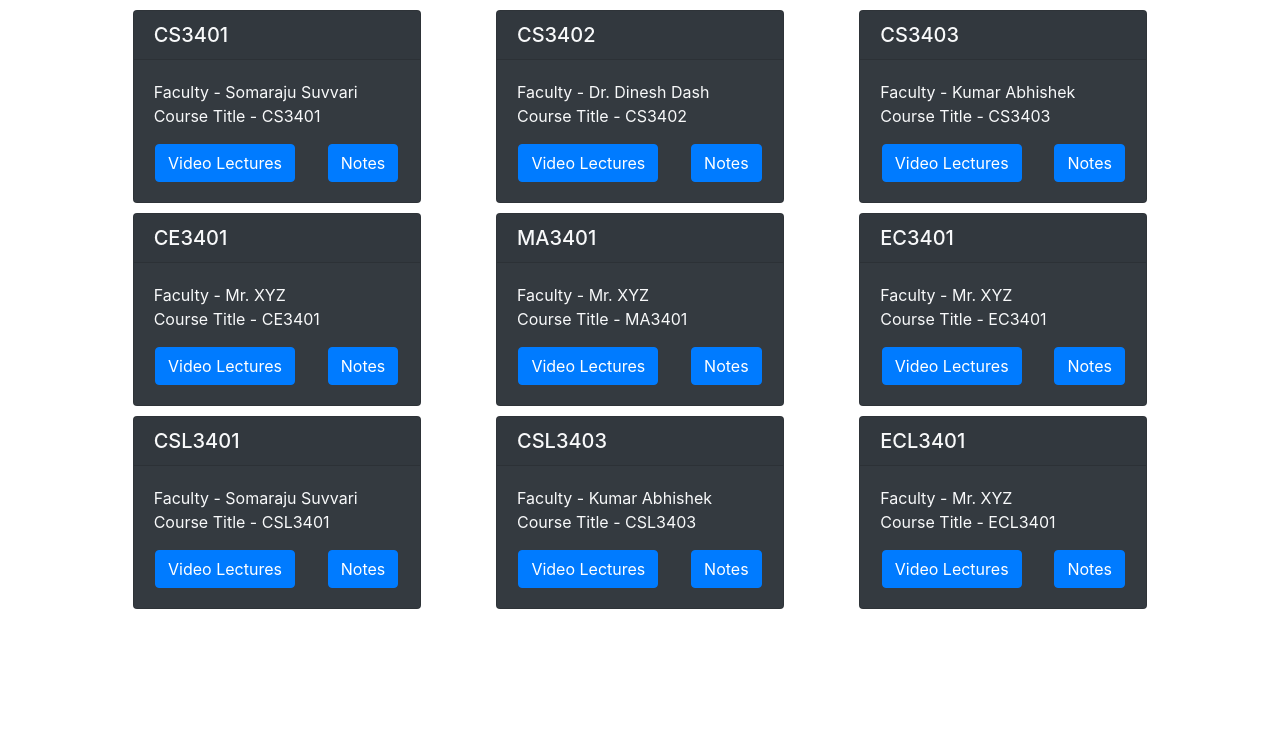
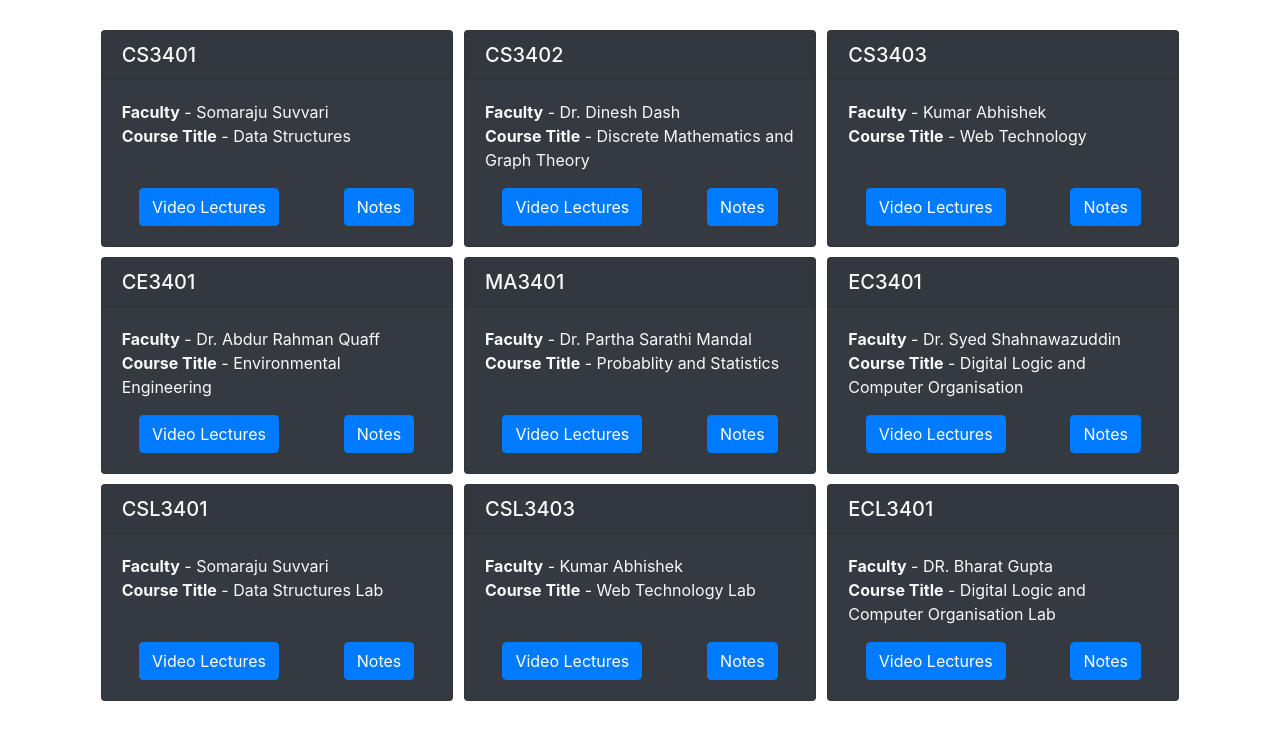
Before and after one commit to ShobhitKaothalkar/NITP-Kaksha, a Flask app: page / in a window 1280 px wide. Shown: the part 56-807 px from the top of the page. Before the commit the page ends 665 px from the top, so only its background shows below. Run offline with Flask 2, Linux system fonts and the light colour scheme; some libraries are stand-ins or nearby versions.

Commit message:
corrected faculty name and anchored buttons at the bottom of the cards, increased card width

```diff
--- a/static/style.css
+++ b/static/style.css
@@ -1,5 +1,6 @@
 .my-container{
-    border: 1 px solid green;
+    margin-top: 30px;
+    margin-bottom: 50px;
 }
 
 .my-row{
--- a/templates/index.html
+++ b/templates/index.html
@@ -1,35 +1,35 @@
 {% extends "layout.html" %}
 {% block content %}
 
-<div class="container">
+<div class="container my-container">
     <div class="row justify-content-around my-row">
-        <div class="card bg-dark text-light mb-2 mb-md-0" style="width: 18rem;">
+        <div class="card bg-dark text-light mb-2 mb-md-0" style="width: 22rem;">
             <h5 class="card-header">CS3401</h5>
-            <div class="card-body">
-                <p class="card-text">Faculty - Somaraju Suvvari<br>Course Title - CS3401</p>
-                <div class="row justify-content-around">
+            <div class="card-body d-flex flex-column">
+                <p class="card-text"><strong>Faculty</strong> - Somaraju Suvvari<br><strong>Course Title</strong> - Data Structures</p>
+                <div class="row justify-content-around mt-auto">
                     <a class="btn btn-primary" href="{{ url_for('video_lectures', course='CS3401') }}">Video
                         Lectures</a>
                     <a class="btn btn-primary" href="{{ url_for('notes', course='CS3401') }}">Notes</a>
                 </div>
             </div>
         </div>
-        <div class="card bg-dark text-light mb-2 mb-md-0" style="width: 18rem;">
+        <div class="card bg-dark text-light mb-2 mb-md-0" style="width: 22rem;">
             <h5 class="card-header">CS3402</h5>
             <div class="card-body">
-                <p class="card-text">Faculty - Dr. Dinesh Dash<br>Course Title - CS3402</p>
-                <div class="row justify-content-around">
+                <p class="card-text"><strong>Faculty</strong> - Dr. Dinesh Dash<br><strong>Course Title</strong> - Discrete Mathematics and Graph Theory</p>
+                <div class="row justify-content-around mt-auto">
                     <a class="btn btn-primary" href="{{ url_for('video_lectures', course='CS3402') }}">Video
                         Lectures</a>
                         <a class="btn btn-primary" href="{{ url_for('notes', course='CS3402') }}">Notes</a>
                     </div>
             </div>
         </div>
-        <div class="card bg-dark text-light" style="width: 18rem;">
+        <div class="card bg-dark text-light" style="width: 22rem;">
             <h5 class="card-header">CS3403</h5>
-            <div class="card-body">
-                <p class="card-text">Faculty - Kumar Abhishek<br>Course Title - CS3403</p>
-                <div class="row justify-content-around">
+            <div class="card-body d-flex flex-column">
+                <p class="card-text"><strong>Faculty</strong> - Kumar Abhishek<br><strong>Course Title</strong> - Web Technology</p>
+                <div class="row justify-content-around mt-auto">
                     <a class="btn btn-primary" href="{{ url_for('video_lectures', course='CS3403') }}">Video
                         Lectures</a>
                         <a class="btn btn-primary" href="{{ url_for('notes', course='CS3403') }}">Notes</a>
@@ -38,33 +38,33 @@
         </div>
     </div>
     <div class="row justify-content-around my-row">
-        <div class="card bg-dark text-light mb-2 mb-md-0" style="width: 18rem;">
+        <div class="card bg-dark text-light mb-2 mb-md-0" style="width: 22rem;">
             <h5 class="card-header">CE3401</h5>
-            <div class="card-body">
-                <p class="card-text">Faculty - Mr. XYZ<br>Course Title - CE3401</p>
-                <div class="row justify-content-around">
+            <div class="card-body d-flex flex-column">
+                <p class="card-text"><strong>Faculty</strong> - Dr. Abdur Rahman Quaff<br><strong>Course Title</strong> - Environmental Engineering</p>
+                <div class="row justify-content-around mt-auto">
                     <a class="btn btn-primary" href="{{ url_for('video_lectures', course='CE3401') }}">Video
                         Lectures</a>
                         <a class="btn btn-primary" href="{{ url_for('notes', course='CE3401') }}">Notes</a>
                     </div>
             </div>
         </div>
-        <div class="card bg-dark text-light mb-2 mb-md-0" style="width: 18rem;">
+        <div class="card bg-dark text-light mb-2 mb-md-0" style="width: 22rem;">
             <h5 class="card-header">MA3401</h5>
-            <div class="card-body">
-                <p class="card-text">Faculty - Mr. XYZ<br>Course Title - MA3401</p>
-                <div class="row justify-content-around">
+            <div class="card-body d-flex flex-column">
+                <p class="card-text"><strong>Faculty</strong> - Dr. Partha Sarathi Mandal<br><strong>Course Title</strong> - Probablity and Statistics</p>
+                <div class="row justify-content-around mt-auto">
                     <a class="btn btn-primary" href="{{ url_for('video_lectures', course='MA3401') }}">Video
                         Lectures</a>
                         <a class="btn btn-primary" href="{{ url_for('notes', course='MA3401') }}">Notes</a>
                     </div>
             </div>
         </div>
-        <div class="card bg-dark text-light" style="width: 18rem;">
+        <div class="card bg-dark text-light" style="width: 22rem;">
             <h5 class="card-header">EC3401</h5>
-            <div class="card-body">
-                <p class="card-text">Faculty - Mr. XYZ<br>Course Title - EC3401</p>
-                <div class="row justify-content-around">
+            <div class="card-body d-flex flex-column">
+                <p class="card-text"><strong>Faculty</strong> - Dr. Syed Shahnawazuddin<br><strong>Course Title</strong> - Digital Logic and Computer Organisation</p>
+                <div class="row justify-content-around mt-auto">
                     <a class="btn btn-primary" href="{{ url_for('video_lectures', course='EC3401') }}">Video
                         Lectures</a>
                         <a class="btn btn-primary" href="{{ url_for('notes', course='EC3401') }}">Notes</a>
@@ -73,11 +73,11 @@
         </div>
     </div>
     <div class="row justify-content-around my-row">
-        <div class="card bg-dark text-light mb-2 mb-md-0" style="width: 18rem;">
+        <div class="card bg-dark text-light mb-2 mb-md-0" style="width: 22rem;">
             <h5 class="card-header">CSL3401</h5>
-            <div class="card-body">
-                <p class="card-text">Faculty - Somaraju Suvvari<br>Course Title - CSL3401</p>
-                <div class="row justify-content-around">
+            <div class="card-body d-flex flex-column">
+                <p class="card-text"><strong>Faculty</strong> - Somaraju Suvvari<br><strong>Course Title</strong> - Data Structures Lab</p>
+                <div class="row justify-content-around mt-auto">
                     <a class="btn btn-primary" href="{{ url_for('video_lectures', course='CSL3401') }}">Video
                         Lectures</a>
                     <a class="btn btn-primary" href="{{ url_for('notes', course='CSL3401') }}">Notes</a>
@@ -85,22 +85,22 @@
                 </div>
             </div>
         </div>
-        <div class="card bg-dark text-light mb-2 mb-md-0" style="width: 18rem;">
+        <div class="card bg-dark text-light mb-2 mb-md-0" style="width: 22rem;">
             <h5 class="card-header">CSL3403</h5>
-            <div class="card-body">
-                <p class="card-text">Faculty - Kumar Abhishek<br>Course Title - CSL3403</p>
-                <div class="row justify-content-around">
+            <div class="card-body d-flex flex-column">
+                <p class="card-text"><strong>Faculty</strong> - Kumar Abhishek<br><strong>Course Title</strong> - Web Technology Lab</p>
+                <div class="row justify-content-around mt-auto">
                     <a class="btn btn-primary" href="{{ url_for('video_lectures', course='CSL3403') }}">Video
                         Lectures</a>
                         <a class="btn btn-primary" href="{{ url_for('notes', course='CSL3403') }}">Notes</a>
                     </div>
             </div>
         </div>
-        <div class="card bg-dark text-light " style="width: 18rem;">
+        <div class="card bg-dark text-light " style="width: 22rem;">
             <h5 class="card-header">ECL3401</h5>
-            <div class="card-body">
-                <p class="card-text">Faculty - Mr. XYZ<br>Course Title - ECL3401</p>
-                <div class="row justify-content-around">
+            <div class="card-body d-flex flex-column">
+                <p class="card-text"><strong>Faculty</strong> - DR. Bharat Gupta<br><strong>Course Title</strong> -  Digital Logic and Computer Organisation Lab</p>
+                <div class="row justify-content-around mt-auto">
                     <a class="btn btn-primary" href="{{ url_for('video_lectures', course='ECL3403') }}">Video
                         Lectures</a>
                         <a class="btn btn-primary" href="{{ url_for('notes', course='ECL3401') }}">Notes</a>
```
